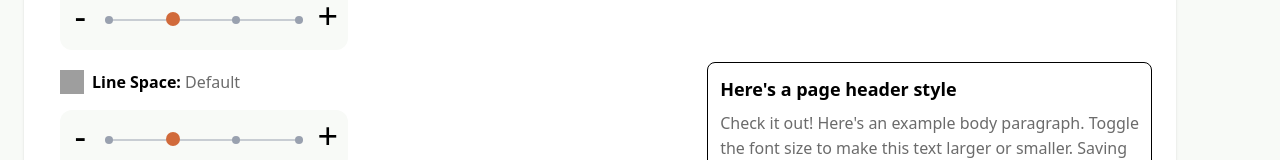
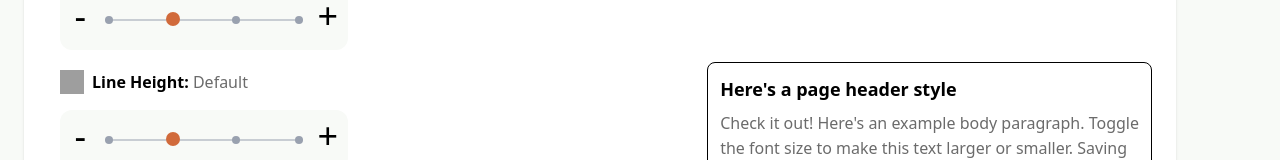
Before and after one commit to Genstark/Accessbility_Tab, a Nuxt app: page / in a window 1280 px wide. Shown: the part 323-483 px from the top of the page. Built offline with nearby package versions, Linux system fonts and the light colour scheme; grey boxes are pictures that could not be loaded.

Commit message:
value pass child to parent component

```diff
--- a/components/Slider.vue
+++ b/components/Slider.vue
@@ -1,40 +1,56 @@
 <script setup lang="ts">
-import { defineProps, defineEmits } from "vue";
-defineProps({
-    msg: String,
-    image: String,
-    textSize: String,
-    fontValue: Number,
+const props = defineProps({
+    heading: String,
+    icon: String,
+    currentValue: Number || String,
     ariaDecreaseButton: String,
-    ariaIncreaseButton: String
+    ariaIncreaseButton: String,
+    currnetSize: String,
 });
-const emit = defineEmits(['decreaseButton', 'increaseButton', 'changeFontSize']);
+
+const emit = defineEmits(['updateValue']);
+const changeValue = ref(props.currentValue || 2);
+
+function decreaseButton(){
+    if (changeValue.value > 1) {
+        changeValue.value--;
+        emit('updateValue', changeValue.value);
+    }
+}
+
+function increaseButton(){
+    if (changeValue.value < 4) {
+        changeValue.value++;
+        emit('updateValue', changeValue.value);
+    }
+}
+
 </script>
 
 <template>
     <div class="mt-5">
         <div class="flex items-center">
-            <img :src="image" class="w-[24px] h-[24px]" alt="">
-            <label class="font-semibold ml-2">{{ msg }}:
-                <span class="text-[#6B6B6B] font-normal">{{ textSize }}</span>
+            <img :src="icon" class="w-[24px] h-[24px]" alt="">
+            <label class="font-semibold ml-2">{{ props.heading }}:
+                <span class="text-[#6B6B6B] font-normal">{{ props.currnetSize }}</span>
             </label>
         </div>
 
         <div class="flex items-center mt-4 justify-between border-[#dedede] rounded-xl w-72 bg-[#f8faf7] h-[60px]">
-            <button class="text-4xl cursor-pointer rounded-xl negativeButton hover:bg-gray-200"
+            <button class="text-4xl cursor-pointer rounded-xl hover:bg-gray-200"
                 style="height: 100%; box-sizing: border-box; padding-bottom: 9px;
                 width: 59px; margin-right: 5px;"
-                @click="emit('decreaseButton')"
-                :aria-label="ariaDecreaseButton"
+                @click="decreaseButton"
+                :aria-label="props.ariaDecreaseButton"
                 role="button"
             >-
             </button>
 
             <div class="relative w-full">
                 <hr class="absolute top-1/2 left-0 w-full border-gray-400 transform -translate-y-1/2" />
-                <input type="range" min="1" max="4" step="1" :value="fontValue" @input="emit('changeFontSize', fontValue)"
+                <input type="range" min="1" max="4" step="1" v-model="changeValue"
                     class="w-full appearance-none bg-transparent z-10 relative range-slider"
-                    :aria-valuetext="textSize"
+                    :aria-valuetext="currnetSize"
                 />
                 <div class="flex justify-between absolute top-1/2 w-full transform -translate-y-1/2">
                     <span class="w-2 h-2 bg-gray-400 rounded-full"></span>
@@ -47,15 +63,11 @@ const emit = defineEmits(['decreaseButton', 'increaseButton', 'changeFontSize'])
             <button class="text-4xl cursor-pointer rounded-xl hover:bg-gray-200"
                 style="height: 100%; box-sizing: border-box; padding-bottom: 9px;
                 width: 59px; margin-left: 5px;"
-                @click="emit('increaseButton')"
-                :aria-label="ariaIncreaseButton"
+                @click="increaseButton"
+                :aria-label="props.ariaIncreaseButton"
                 role="button"
             >+
             </button>
         </div>
     </div>
 </template>
-
-
-<style scoped>
-</style>
--- a/components/Switch.vue
+++ b/components/Switch.vue
@@ -1,3 +1,14 @@
+<script setup lang="ts">
+defineProps({
+    label: String, // Label for the toggle
+    iconSrc: String, // Icon image source
+    modelValue: Boolean,
+    switchLeft: String, // Left position of the toggle
+    switchTop: String // Top position of the toggle
+});
+defineEmits(["update:modelValue"]); // Required to update the parent state
+</script>
+
 <template>
     <div class="mt-12">
         <label class="inline-flex items-center cursor-pointer">
@@ -23,15 +34,3 @@
         </label>
     </div>
 </template>
-
-<script setup lang="ts">
-import { defineProps, defineEmits } from 'vue';
-defineProps({
-    label: String, // Label for the toggle
-    iconSrc: String, // Icon image source
-    modelValue: Boolean,
-    switchLeft: String, // Left position of the toggle
-    switchTop: String // Top position of the toggle
-});
-defineEmits(["update:modelValue"]); // Required to update the parent state
-</script>
--- a/pages/index.vue
+++ b/pages/index.vue
@@ -4,7 +4,7 @@ import lineSpaceIcon from '../public/line-spacing.png';
 import contrastThem from '../public/brightness.png';
 import dyslexicFont from '../public/translation.png';
 import underline from '../public/underline.png';
-import { ref, watch } from 'vue';
+import { ref } from 'vue';
 
 const fontSize = ref(2);
 const lineSpacing = ref(2);
@@ -12,120 +12,21 @@ const lineSpacing = ref(2);
 const highContrast = ref(false);
 const openDyslexicFont = ref(false);
 const underlineLinks = ref(false);
-let changes = false;
 
-watch([highContrast, openDyslexicFont, underlineLinks, fontSize, lineSpacing], (newValue) => {
-    console.log('toggle is working');
-    changes = true;
-});
+const font = [
+    { "textSize": "Small", "fontSize": 'text-sm' },
+    { "textSize": "Default", "fontSize": 'text-base' },
+    { "textSize": "Large", "fontSize": 'text-lg' },
+    { "textSize": "Extra Large", "fontSize": 'text-xl' },
+];
 
-function settingChangeMessage() {
-    // console.log('settings changed');
-    if (changes === true) {
-        alert('Your Default setting is change');
-    }
-    else {
-        alert('No changes made');
-    }
-}
+const linespace = [
+    { "lineSpace": "Single", "lineHeight": 'leading-[20px]' },
+    { "lineSpace": "Default", "lineHeight": 'leading-[25px]' },
+    { "lineSpace": "Double", "lineHeight": 'leading-[30px]' },
+    { "lineSpace": "Extra-Double", "lineHeight": 'leading-[35px]' }
+];
 
-function resetButton() {
-    fontSize.value = 2;
-    lineSpacing.value = 2;
-    highContrast.value = false;
-    openDyslexicFont.value = false;
-    underlineLinks.value = false;
-    changes = false;
-}
-
-const updateFontSize = (event: Event) => {
-    const target = event.target as HTMLInputElement;
-    fontSize.value = Number(target.value);
-};
-
-const updateLineSpacing = (event: Event) => {
-    const target = event.target as HTMLInputElement;
-    lineSpacing.value = Number(target.value);
-};
-
-const fontSizeChecker = () => {
-    if (fontSize.value == 1) {
-        return { "textSize": "Small", "fontSize": 'text-sm' };
-    }
-    else if (fontSize.value == 2) {
-        return { "textSize": "Default", "fontSize": 'text-base' };
-    }
-    else if (fontSize.value == 3) {
-        return { "textSize": "Large", "fontSize": 'text-lg' };
-    }
-    else {
-        return { "textSize": "Extra-Large", "fontSize": 'text-xl' };
-    }
-};
-
-const lineSpacingChecker = () => {
-    if (lineSpacing.value == 1) {
-        return { "lineSpace": "Single", "lineHeight": 'leading-[20px]' };
-    }
-    else if (lineSpacing.value == 2) {
-        return { "lineSpace": "Default", "lineHeight": 'leading-[25px]' };
-    }
-    else if (lineSpacing.value == 3) {
-        return { "lineSpace": "Double", "lineHeight": 'leading-[30px]' };
-    }
-    else {
-        return { "lineSpace": "Extra-Double", "lineHeight": 'leading-[35px]' };
-    }
-};
-
-const decreaseFontSize = () => {
-    if (fontSize.value > 1) {
-        fontSize.value--;
-    }
-};
-
-const increaseFontSize = () => {
-    if (fontSize.value < 4) {
-        fontSize.value++;
-    }
-};
-
-const decreaseLineSpacing = () => {
-    if (lineSpacing.value > 1) {
-        lineSpacing.value--;
-    }
-};
-
-const increaseLineSpacing = () => {
-    if (lineSpacing.value < 4) {
-        lineSpacing.value++;
-    }
-};
-
-const sliders = [
-    {
-        msg: "Font Size",
-        image: fontIcon,
-        textSize: fontSizeChecker().textSize,
-        decreaseButton: decreaseFontSize,
-        increaseButton: increaseFontSize,
-        changeFontSize: updateFontSize,
-        fontValue: fontSize,
-        ariaDecreaseButton: "decrease font size",
-        ariaIncreaseButton: "increase font size"
-    },
-    {
-        msg: "Line Space",
-        image: lineSpaceIcon,
-        textSize: lineSpacingChecker().lineSpace,
-        decreaseButton: decreaseLineSpacing,
-        increaseButton: increaseLineSpacing,
-        changeFontSize: updateLineSpacing,
-        fontValue: lineSpacing,
-        ariaDecreaseButton: "decrease line space",
-        ariaIncreaseButton: "increase line space"
-    }
-];
 
 const switches = [
     {
@@ -151,6 +52,14 @@ const switches = [
     }
 ];
 
+
+function fontupdate(newvalue: number) {
+    fontSize.value = newvalue;
+}
+
+function lineudpate(newvalue: number){
+    lineSpacing.value = newvalue;
+}
 </script>
 
 <template>
@@ -169,17 +78,23 @@ const switches = [
             <h2 class="text-xl font-bold text-[#2D2D2D]">Accessibility</h2>
 
             <Slider
-                v-for="(slider, index) in sliders"
-                :key="index"
-                :msg="slider.msg"
-                :image="slider.image"
-                :textSize="slider.textSize"
-                :fontValue="slider.fontValue.value"
-                :ariaDecreaseButton="slider.ariaDecreaseButton"
-                :ariaIncreaseButton="slider.ariaIncreaseButton"
-                @decreaseButton="slider.decreaseButton"
-                @increaseButton="slider.increaseButton"
-                @changeFontSize="slider.changeFontSize"
+                heading="Font Size"
+                :icon="fontIcon"
+                :currentValue="2"
+                ariaDecreaseButton="decrease button"
+                ariaIncreaseButton="increase button"
+                @updateValue="fontupdate"
+                :currnetSize="font[fontSize-1].textSize"
+            />
+
+            <Slider
+                heading="Line Height"
+                :icon="lineSpaceIcon"
+                :currentValue="2"
+                ariaDecreaseButton="decrease button"
+                ariaIncreaseButton="increase button"
+                @updateValue="lineudpate"
+                :currnetSize="linespace[lineSpacing-1].lineSpace"
             />
 
             <Switch
@@ -199,9 +114,7 @@ const switches = [
                     Here's a page header style
                 </h3>
 
-                <p class="mt-2 mb-2 text-[#6B6B6B]" :class="fontSizeChecker().fontSize,
-                    lineSpacingChecker().lineHeight
-                    ">
+                <p class="mt-2 mb-2 text-[#6B6B6B]" :class="font[fontSize-1].fontSize, linespace[lineSpacing-1].lineHeight">
                     Check it out! Here's an example body paragraph. Toggle <br />
                     the font size to make this text larger or smaller. Saving <br />
                     these changes will update the text across the entire <br />
@@ -233,17 +146,14 @@ const switches = [
                 <label class="ml-auto relative mb-[9px] text-[#6B6B6B] hover:cursor-pointer">More Details</label>
                 <img src="../public/maximize.png" class="h-[24px] w-[24px] cursor-pointer mb-2 ml-1" alt="">
                 <div aria-hidden="true">
-                    <button class="border rounded-xl p-2 ml-2 hover:cursor-pointer" @click="resetButton" disabled>Reset
+                    <button class="border rounded-xl p-2 ml-2 hover:cursor-pointer" disabled>Reset
                         Default
                         Settings</button>
-                    <button class="border rounded-xl p-2 ml-2 bg-[#D16A3B] text-[white] hover:cursor-pointer" disabled
-                        @click="settingChangeMessage">Apply Settings</button>
+                    <button class="border rounded-xl p-2 ml-2 bg-[#D16A3B] text-[white] hover:cursor-pointer"
+                        disabled>Apply Settings
+                    </button>
                 </div>
             </div>
         </div>
     </div>
 </template>
-
-
-<style scoped>
-</style>
```
